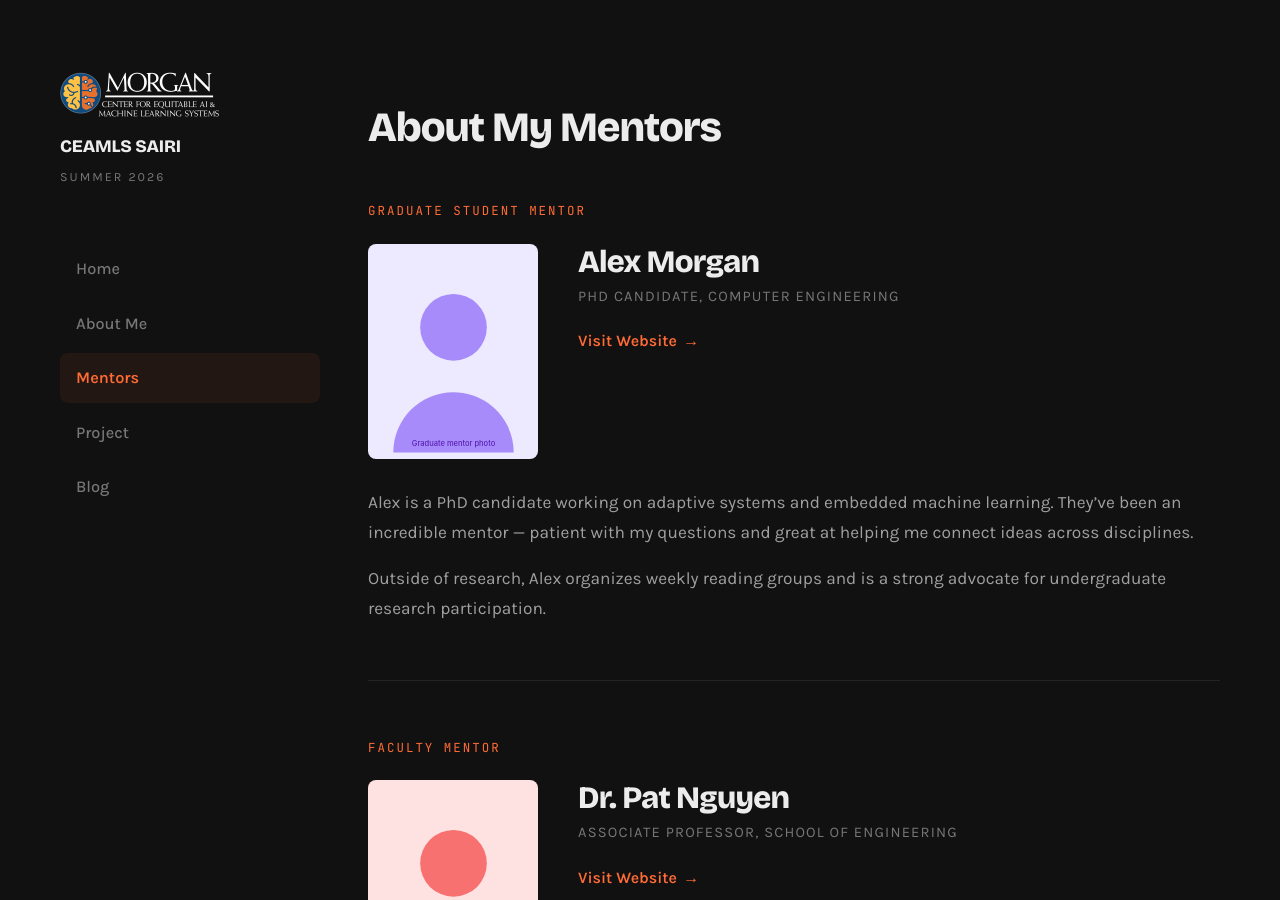
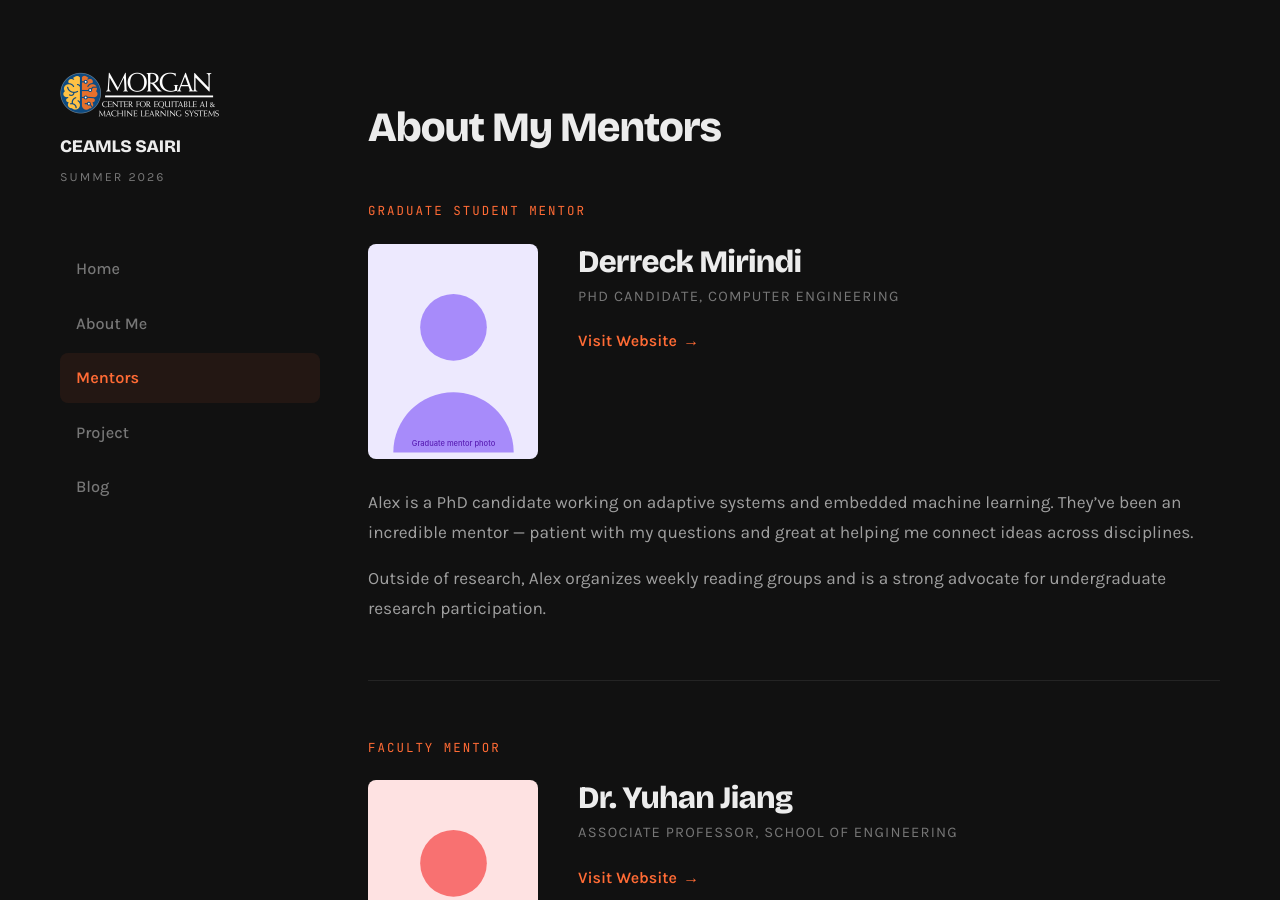
Before and after one commit to JoaqSnow/joaqsnowceamls26.github.io, a Jekyll site: the page built from pages/about-my-mentor.md, in a window 1280 px wide and 900 px high. Built offline with Jekyll 4.4.1, drawn with Linux system fonts in a browser that asks for light colours.

Commit message:
Update about-my-mentor.md

```diff
--- a/pages/about-my-mentor.md
+++ b/pages/about-my-mentor.md
@@ -4,7 +4,7 @@ title: About My Mentors
 permalink: /about-my-mentor.html
 
 graduate_mentor:
-  name: Alex Morgan
+  name: Derreck Mirindi
   title: PhD Candidate, Computer Engineering
   image: /assets/images/graduate-student-mentor.svg
   website: https://example.com/alex-morgan
@@ -17,7 +17,7 @@ graduate_mentor:
     for undergraduate research participation.
 
 faculty_mentor:
-  name: Dr. Pat Nguyen
+  name: Dr. Yuhan Jiang
   title: Associate Professor, School of Engineering
   image: /assets/images/faculty-mentor.svg
   website: https://example.com/pat-nguyen
```
